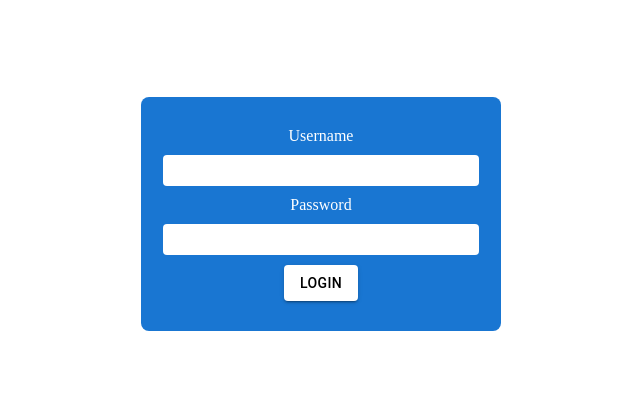
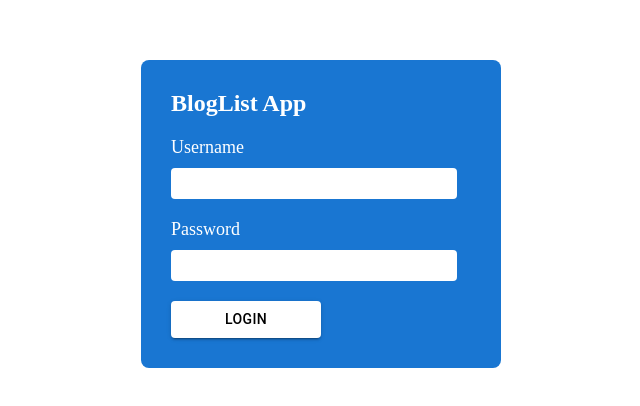
Before and after one commit to leebissessar5/full-stack-open, a React (Create React App) app in the folder part7/bloglist-frontend/: page / in a window 1280 px wide. Shown: the part 114-520 px from the top of the page, without its empty margins (319-959 px from the left). Built offline with nearby package versions, Linux system fonts and the light colour scheme.

Commit message:
left-align container items

```diff
--- a/part7/bloglist-frontend/src/components/LoginForm.js
+++ b/part7/bloglist-frontend/src/components/LoginForm.js
@@ -28,15 +28,18 @@ const LoginForm = ({ handleLogin }) => {
           width: '300px',
           display: 'flex',
           flexDirection: 'column',
-          alignItems: 'center',
+          alignItems: 'flex-start',
           backgroundColor: '#1976d2',
           borderRadius: '8px',
           padding: '30px',
         }}
       >
+        <h2 style={{ color: '#FFF', marginBottom: '20px', marginTop: '0px' }}>
+          BlogList App
+        </h2>
         <label
           htmlFor="username"
-          style={{ color: '#FFF', marginBottom: '10px' }}
+          style={{ color: '#FFF', marginBottom: '10px', fontSize: '18px' }}
         >
           Username
         </label>
@@ -51,12 +54,17 @@ const LoginForm = ({ handleLogin }) => {
             border: 'none',
             borderRadius: '4px',
             backgroundColor: '#FFF',
-            width: '100%',
+            width: '90%',
           }}
         />
         <label
           htmlFor="password"
-          style={{ color: '#FFF', marginBottom: '10px', marginTop: '10px' }}
+          style={{
+            color: '#FFF',
+            marginBottom: '10px',
+            marginTop: '20px',
+            fontSize: '18px',
+          }}
         >
           Password
         </label>
@@ -71,7 +79,7 @@ const LoginForm = ({ handleLogin }) => {
             border: 'none',
             borderRadius: '4px',
             backgroundColor: '#FFF',
-            width: '100%',
+            width: '90%',
           }}
         />
         <Button
@@ -79,9 +87,10 @@ const LoginForm = ({ handleLogin }) => {
           type="submit"
           variant="contained"
           style={{
-            marginTop: '10px',
+            marginTop: '20px',
             backgroundColor: '#FFF',
             color: '#000',
+            width: '50%',
           }}
         >
           Login
```
